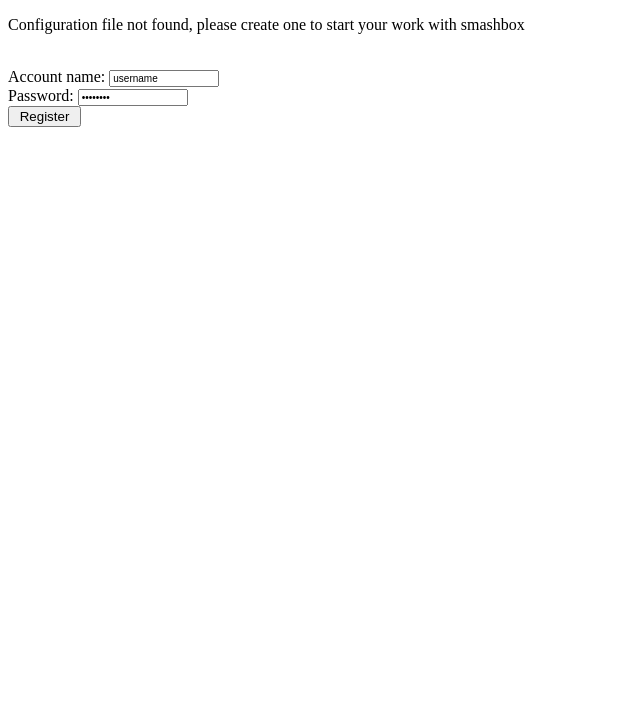
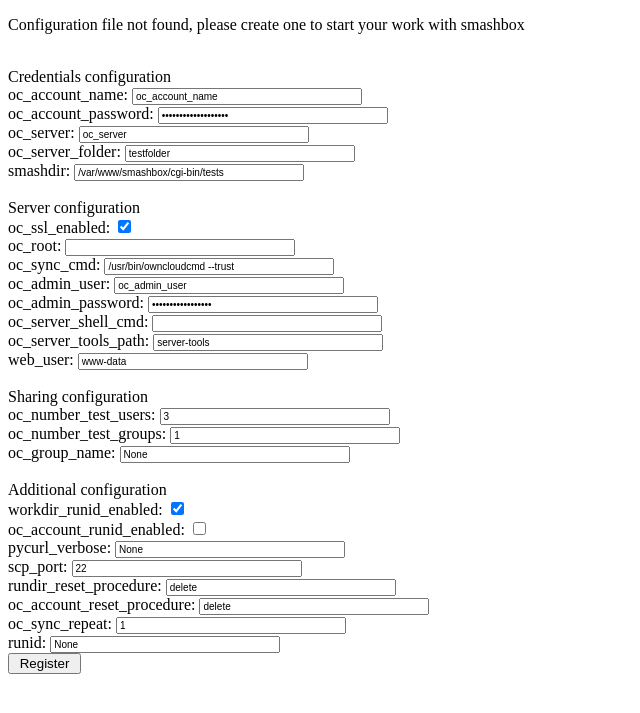
Before and after one commit to mrow4a/smashbox-interface, a PHP site: page /register.php in a window 1280 px wide. Shown: the top 713 px of the page, without its empty margins (0-640 px from the left). Run offline with PHP 8.4, Linux system fonts and the light colour scheme.

Commit message:
configuration file update

```diff
--- a/public_html/index.php
+++ b/public_html/index.php
@@ -1,6 +1,6 @@
 <?php
 	session_start();
-	$dir = realpath('/var/www/smashbox/cgi-bin/smashbox/etc/smashbox.confr');
+	$dir = realpath('/var/www/smashbox/cgi-bin/smashbox/etc/smashbox.conf');
 	if (file_exists($dir)) {
 		$_SESSION['Login']=1;
 	}
--- a/public_html/register.php
+++ b/public_html/register.php
@@ -1,17 +1,83 @@
 <!DOCTYPE html PUBLIC "-//W3C//DTD XHTML 1.0 Transitional//EN" "http://www.w3.org/TR/xhtml1/DTD/xhtml1-transitional.dtd">
 <html xmlns="http://www.w3.org/1999/xhtml">
 <body>
-
 	<div class="content_section_text">
 		<p>Configuration file not found, please create one to start your work with smashbox</p></br>
 		<form "<?php echo htmlspecialchars($_SERVER["PHP_SELF"]);?>" method="post" name="login" >
-			<label for="oc_account_name">Account name:</label>
-            <input type="text" class="input" name="oc_config" id="oc_account_name" size="15" value="username" style="font-size: 10px;" onfocus="if (this.value=='username')this.value='';" onblur="if (this.value=='')this.value='username';" />
-			</br>
-            <label for="oc_account_password">Password:</label>
-            <input type="password" class="input" name="oc_config" id="oc_account_password" size="15" value="password" style="font-size: 10px;" onfocus="if (this.value=='password')this.value='';" onblur="if (this.value=='')this.value='password'" />
-			</br>
-			<button type="submit" class="button" onClick="smashbox_configuration_form()">&nbsp;Register&nbsp;</button>
+			<?php
+
+			function create_config($array) {
+				foreach($array as $row)
+				{
+				    foreach($row as $key => $val)
+				    {
+				    	echo "<label for=".$key.">".$key.": </label>";
+				    	if($key=='oc_account_password' || $key=='oc_admin_password'){
+				    		$type = 'password';
+				    	}
+				    	else{
+				    		$type = 'text';
+				    	}
+
+				    	if ($key=='oc_server_folder' || $key=='smashdir' || $key=='oc_sync_cmd'|| $key=='oc_server_tools_path'|| $key=='web_user'|| $key=='rundir_reset_procedure'){
+				    		echo '<input type="url" name="oc_config" id="'.$key.'" size="35" value="' . $val. '" style="font-size: 10px;" />';
+				    	}else if ($key=='oc_ssl_enabled' || $key=='workdir_runid_enabled' || $key=='oc_account_runid_enabled'){
+				    		echo '<input type="checkbox" name="oc_config" id="'.$key.'" value="' . $val. '" onchange=check_checkbox(this.id) '.($val == 'True' ? "checked" : "").'/>';
+				    	}
+				    	else{
+				    		echo '<input type="'.$type.'" name="oc_config" id="'.$key.'" size="35" value="' . $val. '" style="font-size: 10px;" onfocus=conf_form_focus(this.id,"' . $val. '") onblur=conf_form_blur(this.id,"' . $val. '") />';
+				    	}
+
+				        echo '</br>';
+				    }
+				}
+			}
+
+			$credentials_array = array(
+					array('oc_account_name' => 'oc_account_name'),
+					array('oc_account_password' => 'oc_account_password'),
+					array('oc_server' => 'oc_server'),
+					array('oc_server_folder' => 'testfolder'),
+					array('smashdir' => '/var/www/smashbox/cgi-bin/tests')
+			);
+			$server_array = array(
+					array('oc_ssl_enabled' => 'True'),
+					array('oc_root' => ''),
+					array('oc_sync_cmd' => '/usr/bin/owncloudcmd --trust'),
+					array('oc_admin_user' => 'oc_admin_user'),
+					array('oc_admin_password' => 'oc_admin_password'),
+					array('oc_server_shell_cmd' => ''),
+					array('oc_server_tools_path' => "server-tools"),
+					array('web_user' => 'www-data')
+			);
+
+			$sharing_array = array(
+					array('oc_number_test_users' => 3),
+					array('oc_number_test_groups' => 1),
+					array('oc_group_name' => 'None')
+			);
+
+			$additional_array = array(
+					array('workdir_runid_enabled' => 'True'),
+					array('oc_account_runid_enabled' => 'False'),
+					array('pycurl_verbose' => 'None'),
+					array('scp_port' => 22),
+					array('rundir_reset_procedure' => "delete"),
+					array('oc_account_reset_procedure' => "delete"),
+					array('oc_sync_repeat' => 1),
+					array('runid' => 'None')
+			);
+			echo '<div class="section_header section_header_grey"><span style="display: inline;">Credentials configuration</span></div>';
+			create_config($credentials_array);
+			echo '</br><div class="section_header section_header_grey"><span style="display: inline;">Server configuration </span></div>';
+			create_config($server_array);
+			echo '</br><div class="section_header section_header_grey"><span style="display: inline;">Sharing configuration </span></div>';
+			create_config($sharing_array);
+			echo '</br><div class="section_header section_header_grey"><span style="display: inline;">Additional configuration </span></div>';
+			create_config($additional_array);
+			//echo '</br>';
+			?>
+			<button type="button" class="button" onClick="smashbox_configuration_form()">&nbsp;Register&nbsp;</button>
 		</form>
 	</div>
 </body>
--- a/public_html/smashbox.html
+++ b/public_html/smashbox.html
@@ -18,7 +18,8 @@
 	<div id="conf_details_div" style="display: none;">
 		<span id="conf_details">..loading</span></br>
 		<input type="button" id="hide_sensitive_button" value = " Show sensitive " onclick="hide_sensitive()" style="display: inline;"></input>
-		<input type="button" id="edit_conf_button" value = " Edit configuration " onclick="" style="display: inline;"></input> </br></br>
+		<input type="button" id="delete_conf_button" value = " Delete configuration " onclick="delete_conf()" style="display: inline;"></input>
+		<input type="button" id="edit_conf_button" value = " Edit configuration " onclick="smashbox_configuration_form()" style="display: inline;"></input> </br></br>
 	</div>
 </div>
 
--- a/public_html/smashbox.php
+++ b/public_html/smashbox.php
@@ -40,12 +40,14 @@
 				case "get_conf_status":
 				case "get_progress":
 				case "get_tests_list":
-				case "stop_test":
+				case "get_tests_list":
+				case "delete_conf":
 					$smash_msg = smash("?function=".$_GET['function']);
 					echo $smash_msg;
 					break;
 				case "set_conf":
-					smash("?function=".$_GET['function']."&config=".$_GET['test']);
+					$smash_msg = smash("?function=".$_GET['function']."&config=".$_GET['test']);
+					echo $smash_msg;
 					break;
 				case "run":
 					smash("?function=".$_GET['function']."&test=".$_GET['test']);
```
Also changed, not shown: public_html/smashbox.js (+50 -1 lines), 1 other file.
